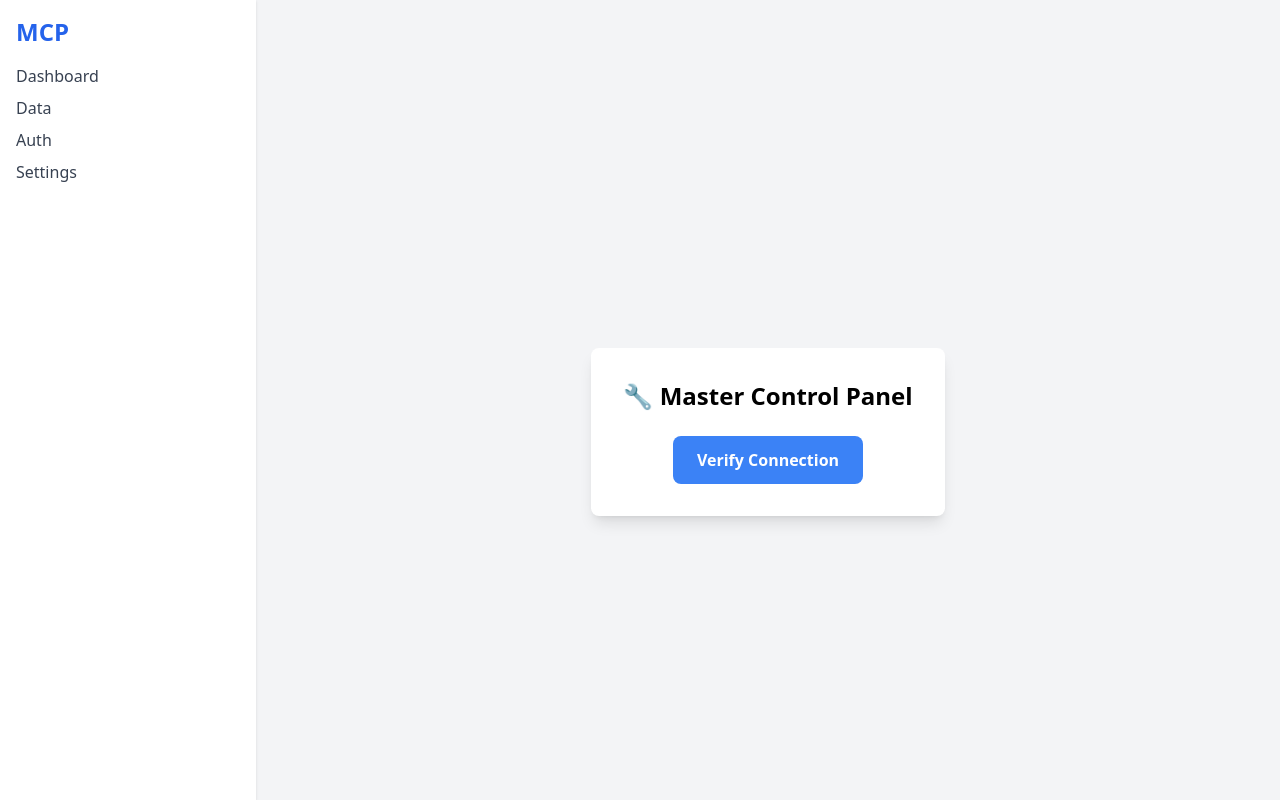
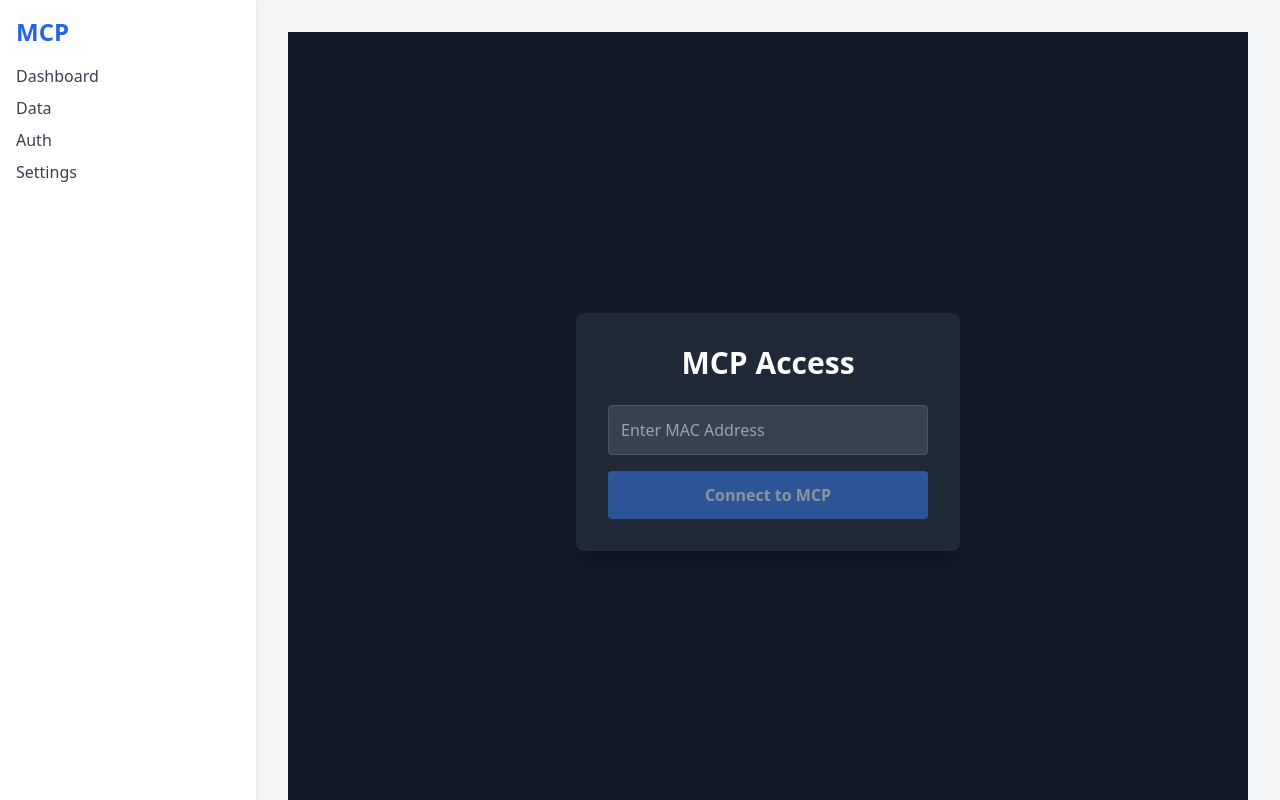
Before and after one commit to intecrel/industrial-mcp, a Next.js app in the folder industrial-mcp/: page / in a window 1280 px wide. Built offline with nearby package versions, Linux system fonts and the light colour scheme; no server answers; sample sign-in values are in the browser's storage.

Commit message:
Implement MAC-based authentication

```diff
--- a/industrial-mcp/app/api/verify/route.ts
+++ b/industrial-mcp/app/api/verify/route.ts
@@ -1,16 +1,25 @@
 import { NextResponse } from 'next/server'
-import { headers } from 'next/headers'
+import { AUTH_CONFIG } from '@/lib/config'
 
-export async function POST() {
-  const headersList = headers()
-  const clientIP = headersList.get('x-forwarded-for') || 'unknown'
+export async function POST(request: Request) {
+  try {
+    const { macAddress } = await request.json()
 
-  // Add your IP verification logic here
-  const isValidIP = true // Replace with actual IP verification
+    if (macAddress === AUTH_CONFIG.MAC_ADDRESS) {
+      return NextResponse.json({
+        success: true,
+        token: process.env.ACCESS_TOKEN
+      })
+    }
 
-  if (isValidIP) {
-    return NextResponse.json({ verified: true })
+    return NextResponse.json({
+      success: false,
+      message: 'Invalid credentials'
+    }, { status: 401 })
+  } catch (error) {
+    return NextResponse.json({
+      success: false,
+      message: 'Server error'
+    }, { status: 500 })
   }
-
-  return NextResponse.json({ verified: false }, { status: 401 })
 }
--- a/industrial-mcp/app/page.tsx
+++ b/industrial-mcp/app/page.tsx
@@ -2,41 +2,62 @@
 
 import { useState } from 'react'
 import { useRouter } from 'next/navigation'
-import driver from '../lib/neo4j'
-import claude from '../lib/claude'
 
 export default function HomePage() {
+  const [macAddress, setMacAddress] = useState('')
   const [verifying, setVerifying] = useState(false)
+  const [error, setError] = useState('')
   const router = useRouter()
 
   const handleVerify = async () => {
     setVerifying(true)
+    setError('')
+
     try {
       const response = await fetch('/api/verify', {
         method: 'POST',
+        headers: {
+          'Content-Type': 'application/json',
+        },
+        body: JSON.stringify({ macAddress }),
       })
 
-      if (response.ok) {
-        document.cookie = 'mcp-verified=true; path=/'
+      const data = await response.json()
+
+      if (data.success) {
+        localStorage.setItem('mcp-token', data.token)
         router.push('/dashboard')
+      } else {
+        setError(data.message)
       }
     } catch (error) {
-      console.error('Verification failed')
+      setError('Verification failed')
+    } finally {
+      setVerifying(false)
     }
-    setVerifying(false)
   }
 
   return (
-    <div className="flex items-center justify-center min-h-screen bg-gray-100">
-      <div className="p-8 bg-white rounded-lg shadow-lg text-center">
-        <h1 className="text-2xl font-bold mb-6">🔧 Master Control Panel</h1>
+    <div className="flex items-center justify-center min-h-screen bg-gray-900">
+      <div className="p-8 bg-gray-800 rounded-lg shadow-xl text-center w-96">
+        <h1 className="text-3xl font-bold mb-6 text-white">MCP Access</h1>
+        <input
+          type="text"
+          value={macAddress}
+          onChange={(e) => setMacAddress(e.target.value)}
+          placeholder="Enter MAC Address"
+          className="w-full p-3 mb-4 bg-gray-700 text-white rounded border border-gray-600"
+        />
         <button
           onClick={handleVerify}
-          disabled={verifying}
-          className="bg-blue-500 hover:bg-blue-600 text-white font-bold py-3 px-6 rounded-lg transition-colors"
+          disabled={verifying || !macAddress}
+          className="w-full bg-blue-500 hover:bg-blue-600 text-white font-bold py-3 px-6 rounded transition-colors disabled:opacity-50"
         >
-          {verifying ? 'Verifying Connection...' : 'Verify Connection'}
+          {verifying ? 'Verifying...' : 'Connect to MCP'}
         </button>
+        {error && (
+          <p className="mt-4 text-red-400 text-sm">{error}</p>
+        )}
       </div>
     </div>
   )
--- /dev/null
+++ b/industrial-mcp/lib/config.ts
@@ -0,0 +1,4 @@
+export const AUTH_CONFIG = {
+  MAC_ADDRESS: '84:94:37:e4:24:88',
+  ALLOWED_IPS: ['your.ip.here']
+}
```
